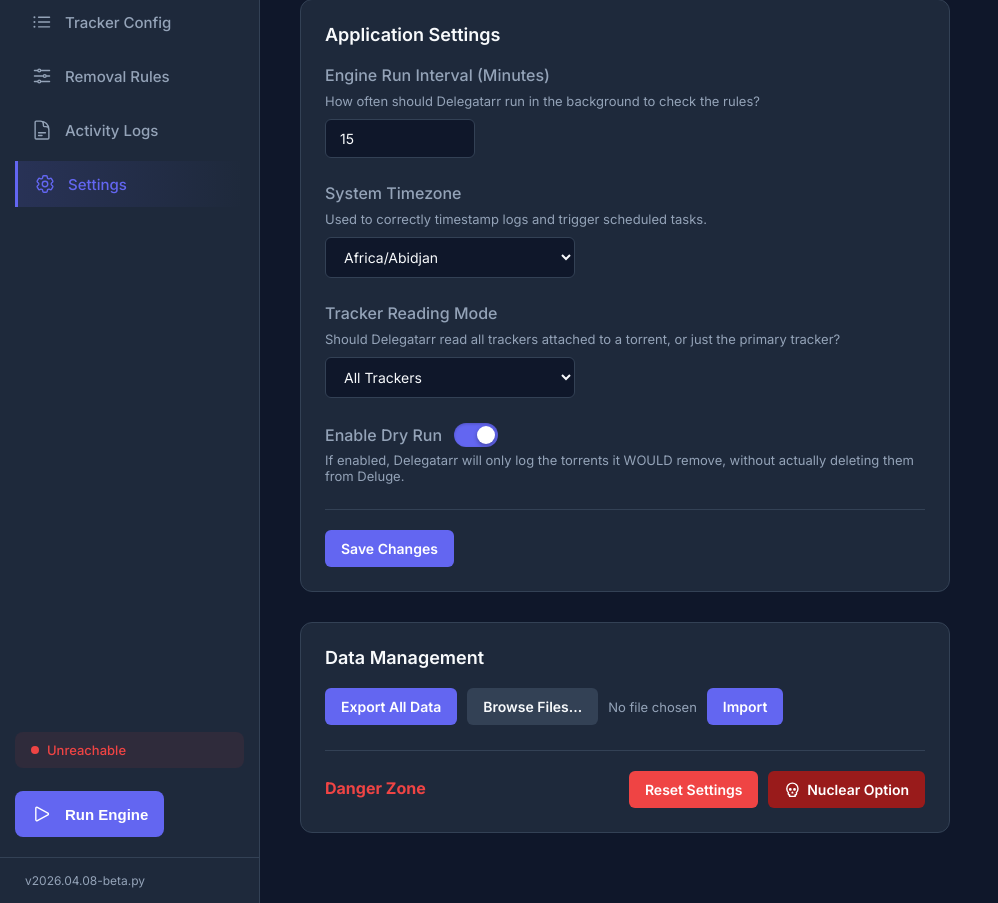
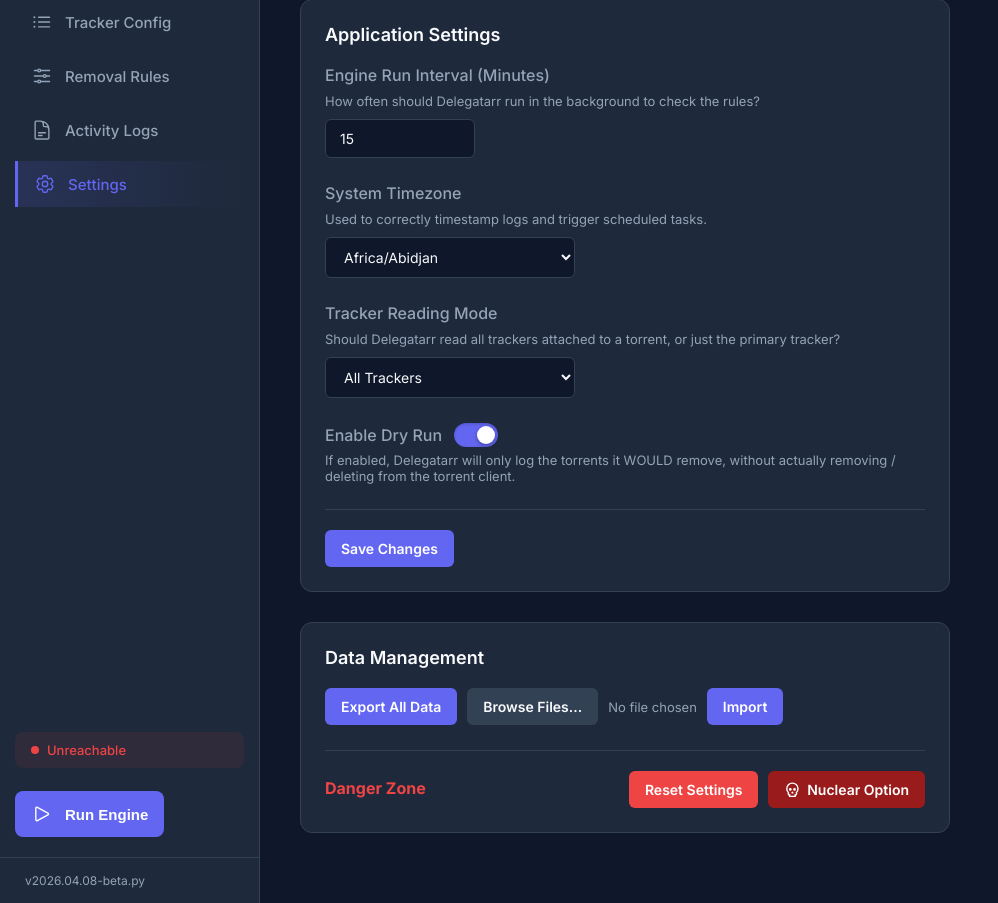
Before and after one commit to Krimlocke/delegatarr, a Flask app: page /settings in a window 1280 px wide. Shown: the part 99-1002 px from the top of the page, without its empty margins (0-998 px from the left). Run offline with Flask 3, Linux system fonts and the light colour scheme; parts of the project's set-up code (start-up, migrations or seed data) failed here and were passed over; some libraries are stand-ins or nearby versions.

Commit message:
Add files via upload
Updated Dry Run description.

```diff
--- a/templates/settings.html
+++ b/templates/settings.html
@@ -37,7 +37,7 @@
                 </label>
             </div>
             <p style="font-size: 13px; color: var(--text-muted); margin-top: 0; margin-bottom: 10px;">
-                If enabled, Delegatarr will only log the torrents it WOULD remove, without actually deleting them from Deluge.
+                If enabled, Delegatarr will only log the torrents it WOULD remove, without actually removing / deleting from the torrent client.
             </p>
         </div>
 
```
